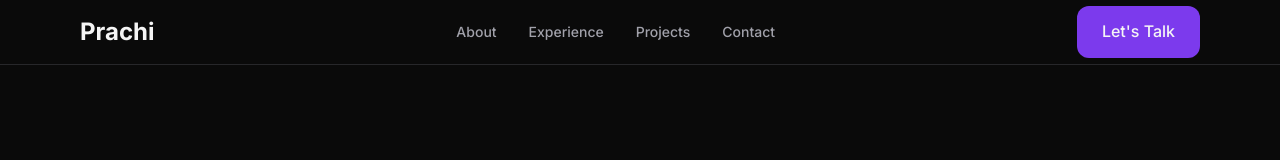
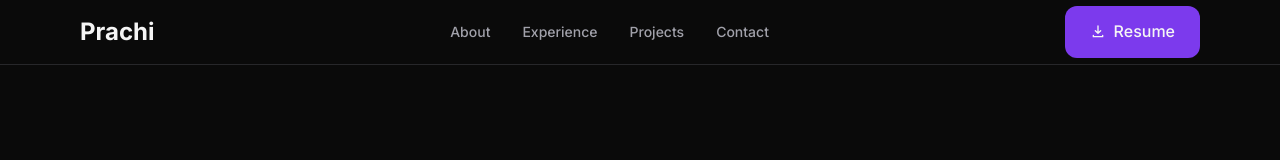
Before and after one commit to Prachi24599/my-portfolio, a React (Vite) app: page / in a window 1280 px wide. Shown: the top 160 px of the page. Built offline with nearby package versions, Linux system fonts and the light colour scheme.

Commit message:
download resume button added

```diff
--- a/src/components/Navbar.css
+++ b/src/components/Navbar.css
@@ -47,7 +47,22 @@
 }
 
 .navbar__brand:focus-visible,
-.navbar__links a:focus-visible {
+.navbar__links a:focus-visible,
+.navbar__resume:focus-visible {
   outline: 2px solid var(--color-accent-hover);
   outline-offset: var(--space-1);
 }
+
+.navbar__resume {
+  gap: var(--space-2);
+}
+
+.navbar__resume-icon {
+  width: 1em;
+  height: 1em;
+  fill: none;
+  stroke: currentColor;
+  stroke-linecap: round;
+  stroke-linejoin: round;
+  stroke-width: 2;
+}
--- a/src/components/Navbar.tsx
+++ b/src/components/Navbar.tsx
@@ -1,4 +1,3 @@
-import Button from './Button'
 import Container from './Container'
 import './Navbar.css'
 
@@ -27,7 +26,16 @@ function Navbar() {
           </ul>
         </nav>
 
-        <Button>Let's Talk</Button>
+        <a className="button button--primary navbar__resume" href="/resume.pdf" download>
+          <svg
+            className="navbar__resume-icon"
+            viewBox="0 0 24 24"
+            aria-hidden="true"
+          >
+            <path d="M12 3v11m0 0 4-4m-4 4-4-4M5 17v2h14v-2" />
+          </svg>
+          Resume
+        </a>
       </Container>
     </header>
   )
```
